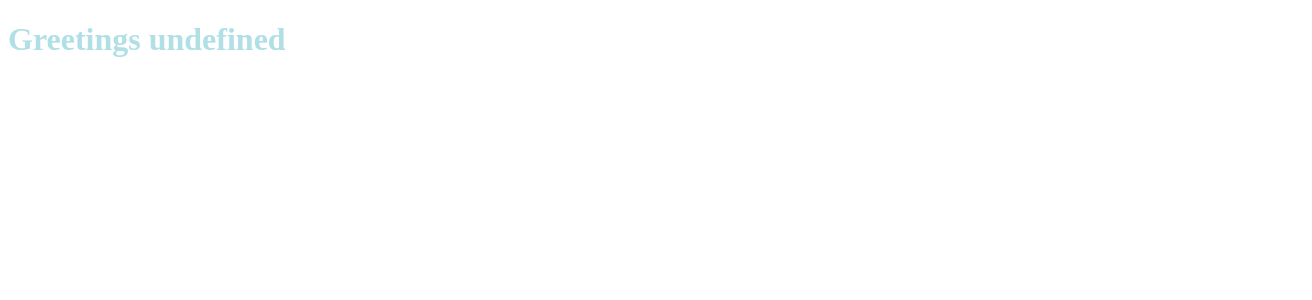
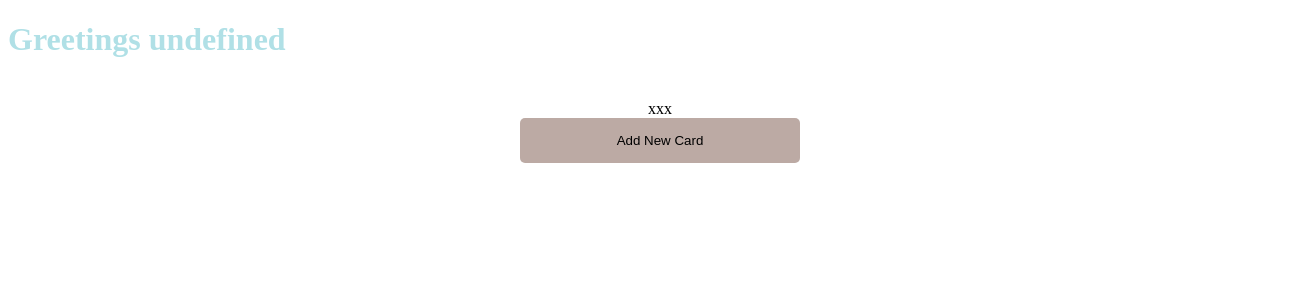
Before and after one commit to larry6767/webpack-svelte-ts-test, a Svelte app: page / in a window 1280 px wide. Shown: the top 300 px of the page, 1312 px wide, since content can reach past the window. Built offline with nearby package versions, Linux system fonts and the light colour scheme; the HTML template or start-up script is replaced by a standard one.

Commit message:
add InfiniteCards component

```diff
--- a/package.json
+++ b/package.json
@@ -6,7 +6,7 @@
   "scripts": {
     "build": "NODE_ENV=production webpack --config config/webpack.config.js --mode production",
     "build:analyze": "webpack --config config/webpack.config.js --mode production --analyze",
-    "start": "webpack --config config/webpack.config.js --mode development"
+    "start": "webpack --config config/webpack.config.js --mode development --stats-error-details"
   },
   "devDependencies": {
     "@tsconfig/svelte": "^1.0.10",
@@ -17,6 +17,7 @@
     "date-fns": "^2.20.2",
     "dotenv-webpack": "^7.0.2",
     "esbuild-loader": "^2.11.0",
+    "less": "^4.1.3",
     "mini-css-extract-plugin": "^1.4.1",
     "mini-html-webpack-plugin": "^3.1.3",
     "postcss": "^8.2.10",
--- a/src/App.svelte
+++ b/src/App.svelte
@@ -1,11 +1,14 @@
 <script lang="ts">
-    let name = process.env.name
+  import InfiniteCards from "./components/InfiniteCards/InfiniteCards.svelte";
+  let name = process.env.name;
 </script>
 
-<style>
-    h1{
-        color: powderblue
-    }
+<h1>Greetings {name}</h1>
+<InfiniteCards />
+
+<style lang="less">
+  @color: purple;
+  h1 {
+    color: powderblue;
+  }
 </style>
-
-<h1>Greetings {name}</h1>
--- /dev/null
+++ b/src/components/InfiniteCards/InfiniteCards.svelte
@@ -0,0 +1,59 @@
+<script lang="ts">
+  import { onDestroy, onMount } from "svelte";
+
+  let cards: Array<number | undefined> = [1];
+  let interval: number;
+
+  onDestroy(() => clearInterval(interval));
+
+  onMount(function () {
+    interval = setInterval(addNewCard, 10000);
+  });
+
+  async function addNewCard() {
+    clearInterval(interval);
+    cards = [...cards, 1];
+    interval = setInterval(addNewCard, 10000);
+  }
+</script>
+
+<div class="infinite-cards">
+  <div>
+    {#each cards as _}
+      <div>xxx</div>
+    {/each}
+  </div>
+
+  <button class="button" on:click={addNewCard}>add new card</button>
+</div>
+
+<style lang="less">
+  @import "../../variables.less";
+
+  .infinite-cards {
+    display: flex;
+    flex-direction: column;
+    align-items: center;
+    width: 100%;
+    padding: 20px;
+  }
+
+  .button {
+    width: 280px;
+    padding: 15px;
+    border: none;
+    border-radius: 5px;
+    background: @primary-2;
+    text-transform: capitalize;
+    cursor: pointer;
+
+    &:hover {
+      background: @primary-1;
+    }
+
+    &:disabled {
+      background: @primary-2;
+      cursor: not-allowed;
+    }
+  }
+</style>
--- a/src/global.css
+++ b/src/global.css
@@ -1,3 +1,5 @@
+@import "normalize.css";
+
 * {
   box-sizing: border-box;
 }
--- /dev/null
+++ b/src/variables.less
@@ -0,0 +1,3 @@
+// colors
+@primary-1: #d7ccc8;
+@primary-2: #bcaaa4;
```
Also changed, not shown: 1 other file (tests, documents, lock files or other folders).
